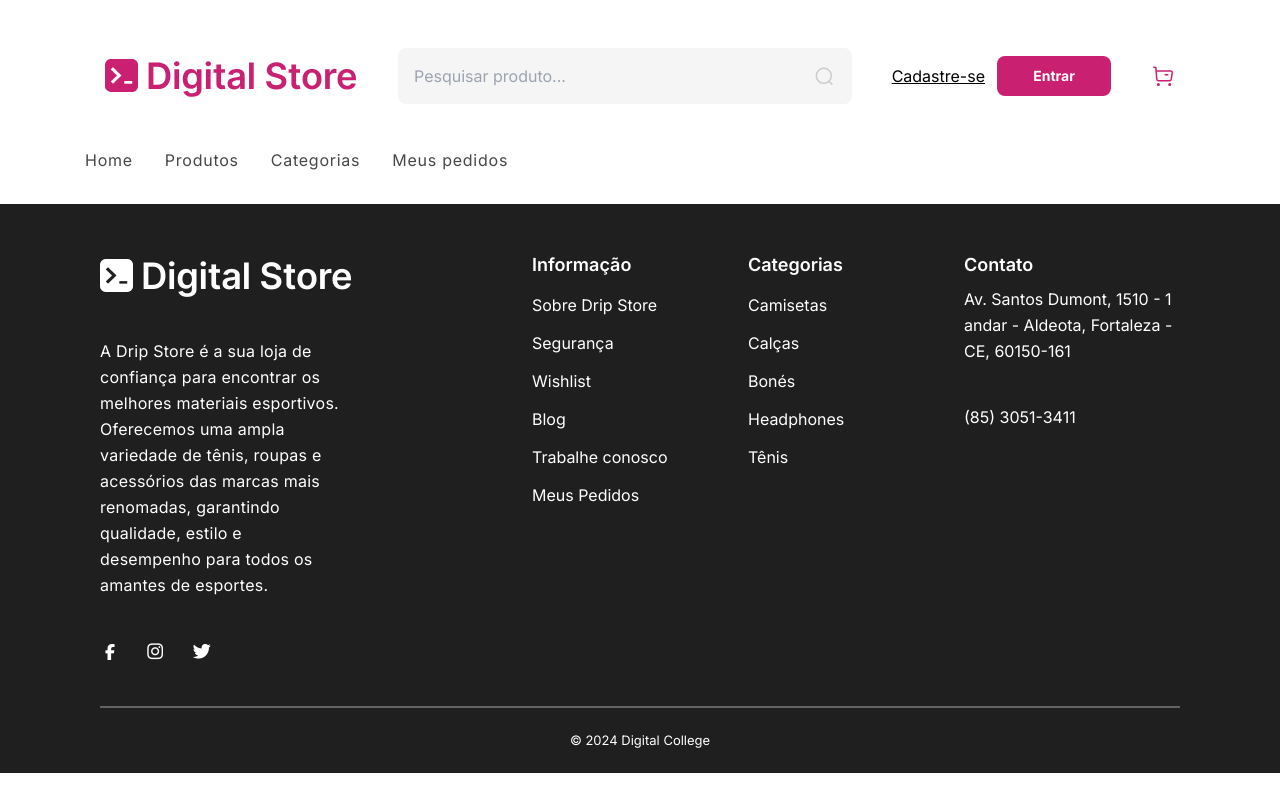
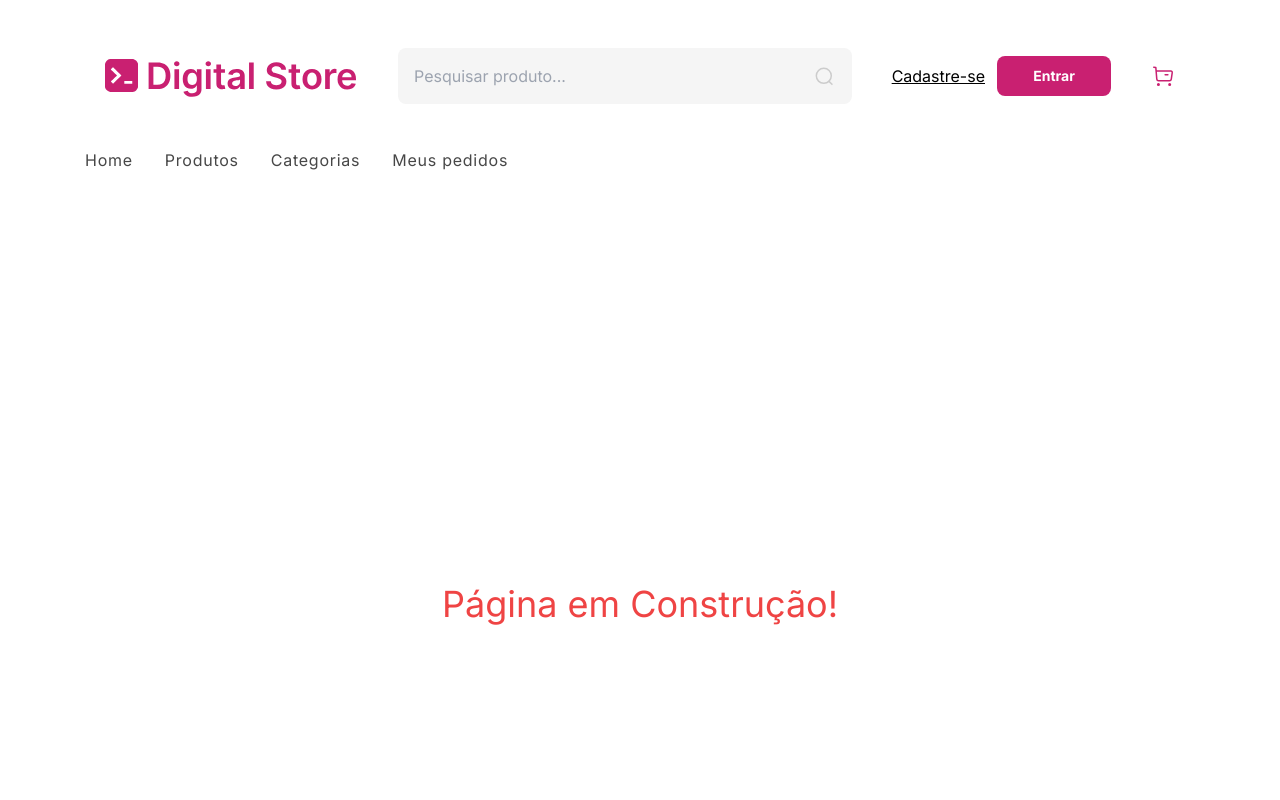
Before and after one commit to flaviare1s/drip-store, a React (Vite) app: page /checkout in a window 1280 px wide. Shown: the top 800 px of the page. Built offline with nearby package versions, Linux system fonts and the light colour scheme; no server answers.

Commit message:
Adiciona botão de comprar em Product.jsx

```diff
--- a/src/App.jsx
+++ b/src/App.jsx
@@ -14,6 +14,7 @@ import { ResetPassword } from './pages/ResetPassword.jsx'
 import { Products } from './pages/Products.jsx'
 import { Orders } from './pages/Orders.jsx'
 import { Product } from './pages/Product.jsx'
+import { CartCheckout } from './pages/CartCheckout.jsx'
 export function App() {
   const [usuarioLogado, setUsuarioLogado] = useState(null)
   const [loading, setLoading] = useState(true)
@@ -42,6 +43,7 @@ export function App() {
           <Route path='products' element={<Products />} />
           <Route path='products/:id' element={<Product />} />
           <Route path='/orders' element={<Orders />} />
+          <Route path='/checkout' element={<CartCheckout />} />
         </Routes>
         <Footer />
        </BrowserRouter>
--- /dev/null
+++ b/src/pages/CartCheckout.jsx
@@ -0,0 +1,7 @@
+export const CartCheckout = () => {
+  return (
+    <section className="bg-purple-50 flex flex-col justify-center items-center h-screen">
+      <h1 className="text-4xl text-red-500 text-center">Página em Construção!</h1>
+    </section>
+  )
+}
--- a/src/pages/Product.jsx
+++ b/src/pages/Product.jsx
@@ -65,6 +65,7 @@ export const Product = () => {
             <p className="text-sm text-light-gray font-bold leading-[22px] tracking-[.75px]">Descrição do poduto:</p>
             <p className="text-dark-gray-2 text-sm">{produto.descricao}</p>
           </div>
+          <Link to="/checkout" className="inline-block bg-warning text-white font-bold tracking-[.75px] uppercase text-center py-3 px-4 rounded-lg w-full h-12 hover:bg-warning_hover mt-12 lg:w-[220px]">Comprar</Link>
         </div>
       </div>
       <Link to="/products" className="inline-block py-5 text-primary font-semibold md:font-normal text-sm md:text-lg tracking-[.75px] hover:font-bold">← Voltar para produtos</Link>
--- a/tailwind.config.js
+++ b/tailwind.config.js
@@ -24,6 +24,7 @@ export default {
         error: "#EE4266",
         success: "#52CA76",
         warning: "#F6AA1C",
+        warning_hover: "#CF8900",
         "dark-gray": "#1F1F1F",
         "dark-gray-2": "#474747",
         "dark-gray-3": "#666666",
```
